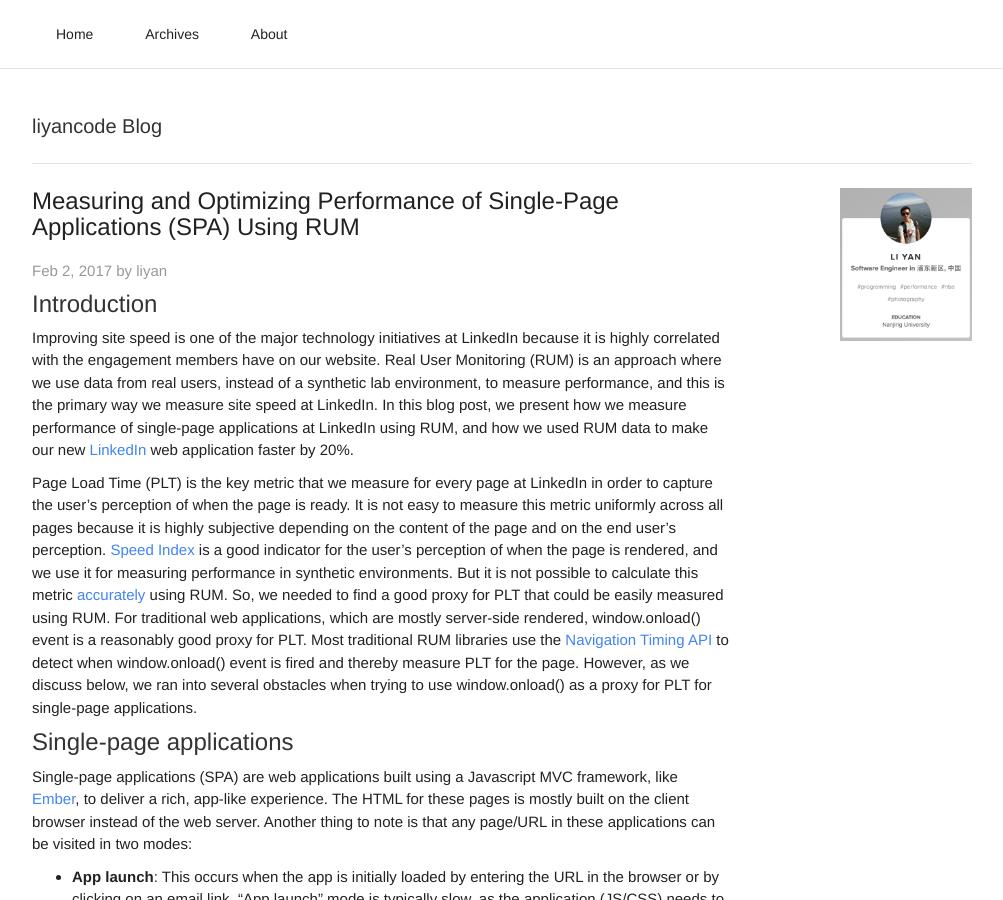
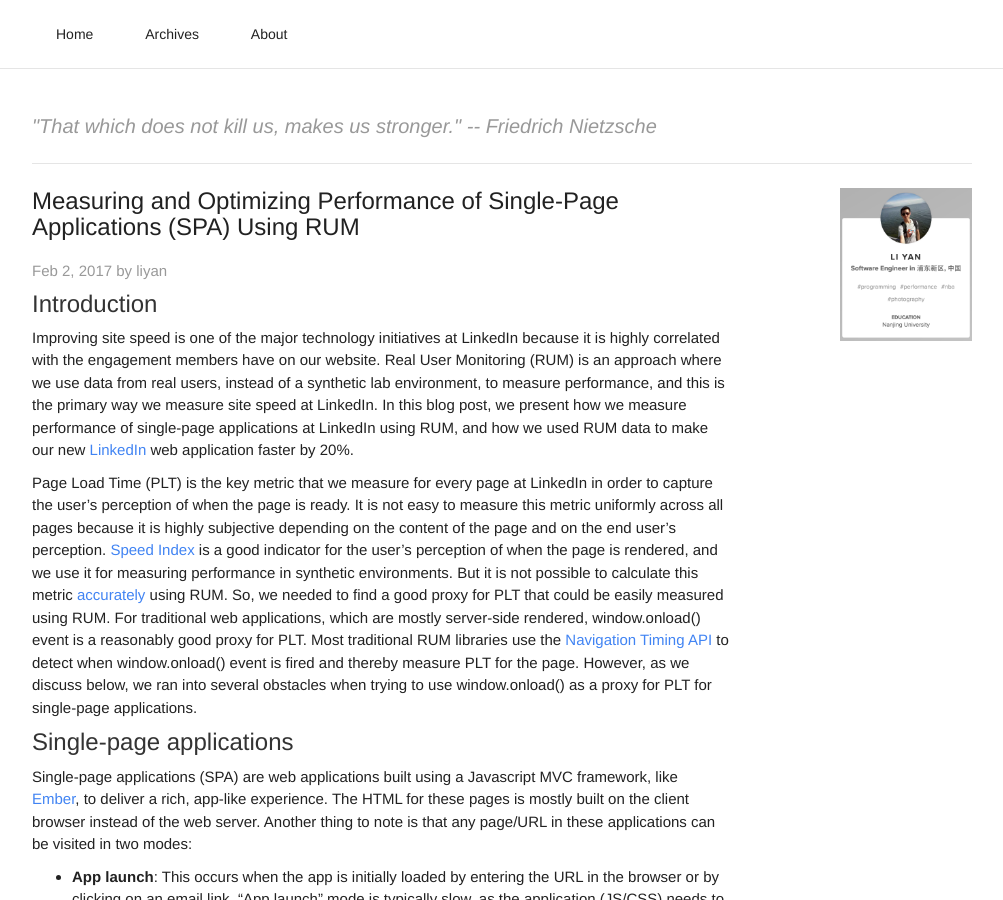
Before and after one commit to liyancode/liyancode.github.io, a Jekyll site: the page built from index.html, in a window 1280 px wide and 900 px high. Shown: the whole window, without its empty margins (138-1141 px from the left). Built offline with Jekyll 4.4.1, drawn with Linux system fonts in a browser that asks for light colours.

Commit message:
update title

```diff
--- a/_layouts/default.html
+++ b/_layouts/default.html
@@ -8,7 +8,7 @@
 
     <div class="container">
       <div class="blog-header">
-        <h1 class="blog-title-post-title ">liyancode Blog</h1>
+        <h1 class="blog-title-post-title " style="font-size: 20px;color: #999;"><em>"That which does not kill us, makes us stronger." -- <a href="https://en.wikipedia.org/wiki/Friedrich_Nietzsche" target="_blank" style="color: #999;">Friedrich Nietzsche</a></em></h1>
         <!--<p class="lead blog-description">The official example template of creating a blog with Bootstrap.</p>-->
       </div>
       <div class="row">
--- a/_layouts/page.html
+++ b/_layouts/page.html
@@ -8,7 +8,7 @@
 
 <div class="container">
     <div class="blog-header">
-        <h1 class="blog-title-post-title ">liyancode Blog</h1>
+        <h1 class="blog-title-post-title " style="font-size: 20px;color: #999;"><em>"That which does not kill us, makes us stronger." -- <a href="https://en.wikipedia.org/wiki/Friedrich_Nietzsche" target="_blank" style="color: #999;">Friedrich Nietzsche</a></em></h1>
         <!--<p class="lead blog-description">The official example template of creating a blog with Bootstrap.</p>-->
     </div>
     <div class="row">
```
